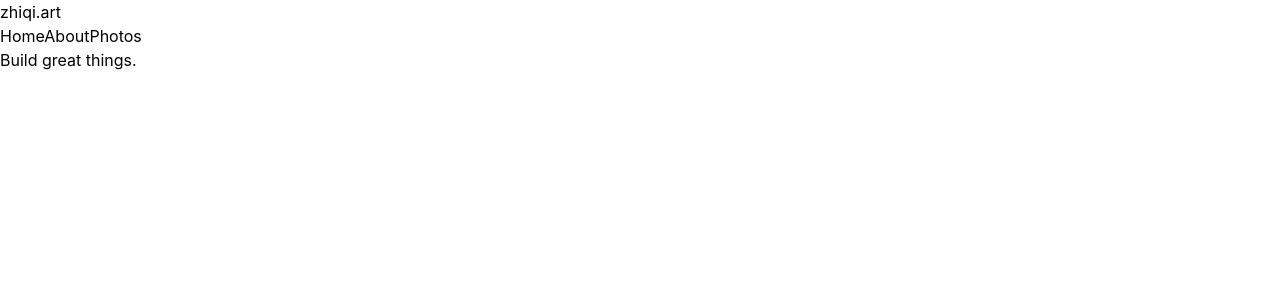
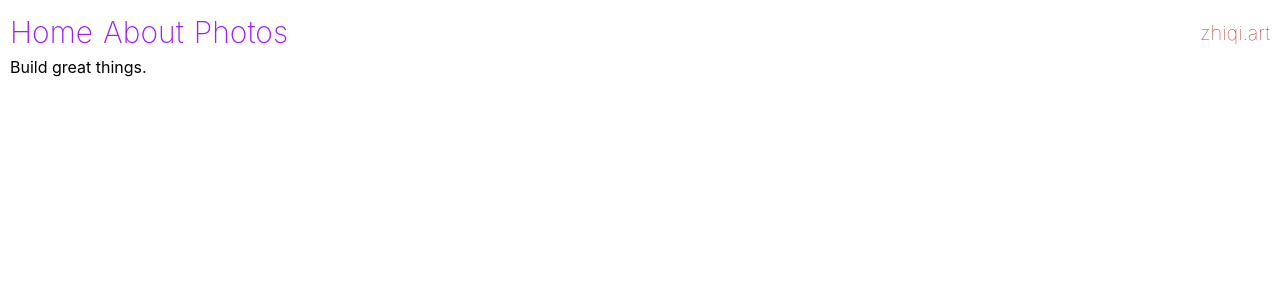
Before and after one commit to nodespell/655288f9825e6050db4d0c73, a React (Create React App) app: page /about in a window 1280 px wide. Shown: the top 300 px of the page. Built offline with nearby package versions, Linux system fonts and the light colour scheme.

Commit message:
deploy new files

```diff
--- a/src/App.js
+++ b/src/App.js
@@ -8,21 +8,21 @@ function Root() {
   <div>
     <Routes>
       <Route
-        element={<>zhiqi.art<div><React.Fragment key=".0"><Link to="/">Home</Link><Link to="/about">About</Link><Link to="/photos">Photos</Link></React.Fragment></div><Outlet /></>}
+        element={<div style={{margin: '10px'}}><React.Fragment key=".0"><div style={{'align-items': 'center', display: 'flex', 'justify-content': 'space-between'}}><React.Fragment key=".0"><div style={{display: 'flex'}}><React.Fragment key=".0"><div style={{color: 'rgb(160, 30, 250)', fontSize: '30px', fontWeight: '200', 'padding-right': '10px'}}><Link to="/">Home</Link></div><div style={{color: 'rgb(160, 30, 250)', fontSize: '30px', fontWeight: '200', 'padding-right': '10px'}}><Link to="/about">About</Link></div><div style={{color: 'rgb(160, 30, 250)', fontSize: '30px', fontWeight: '200', 'padding-right': '10px'}}><Link to="/photos">Photos</Link></div></React.Fragment></div><div style={{color: 'rgb(180, 30, 20)', fontSize: '20px', fontWeight: '100'}}>zhiqi.art</div></React.Fragment></div><Outlet /></React.Fragment></div>}
         path=""
       >
         <React.Fragment key=".0">
           <Route
-            element={<img src="https://nodespell-test-bucket.s3.eu-west-2.amazonaws.com/assets/654c07d77eeae9f388478454/cloroq16q000j3b6igg6nk0jx" />}
-            path="/photos"
+            element="🚀"
+            path="/"
           />
           <Route
             element="Build great things."
             path="/about"
           />
           <Route
-            element="🚀"
-            path="/"
+            element={<img src="https://nodespell-test-bucket.s3.eu-west-2.amazonaws.com/assets/654c07d77eeae9f388478454/cloroq16q000j3b6igg6nk0jx" />}
+            path="/photos"
           />
         </React.Fragment>
       </Route>
```
